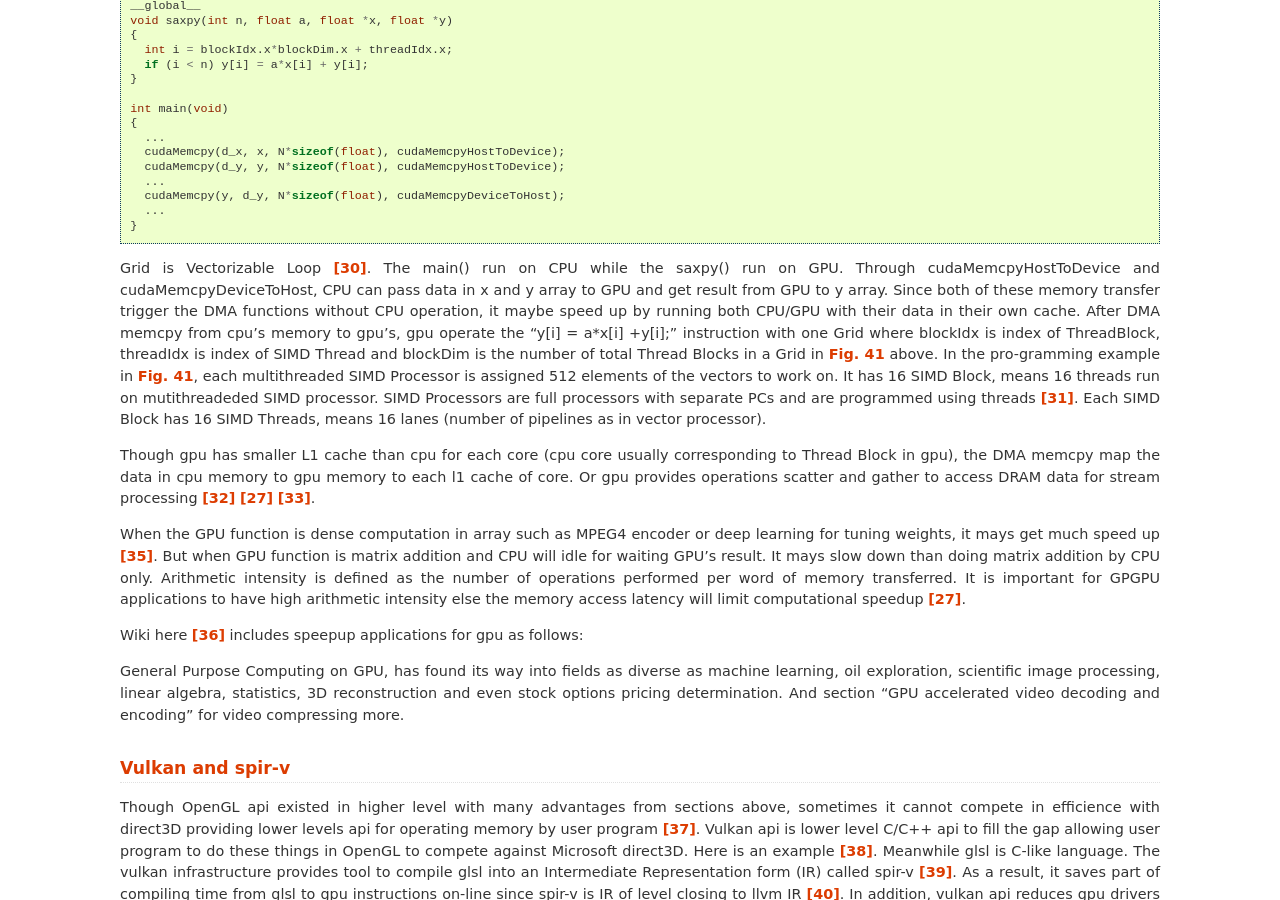
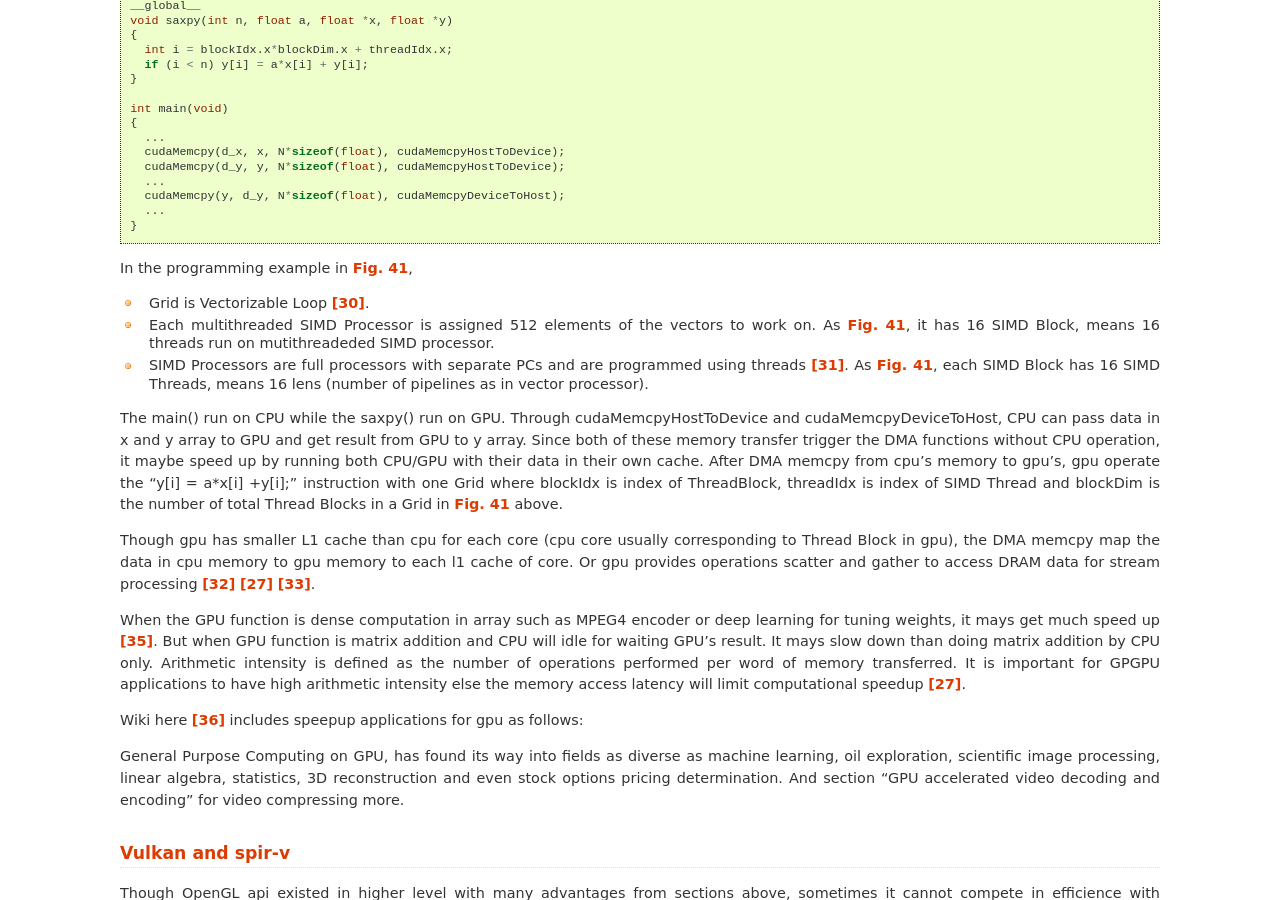
Before and after one commit to Jonathan2251/lbd, a Sphinx documentation site: the page built from source/gpu.rst, in a window 1280 px wide and 900 px high, scrolled down 8705 px. Built offline with Sphinx 7.4.7, drawn with Linux system fonts in a browser that asks for light colours; pages that are not in the unit, such as notebooks, are missing from menus; some of the changed lines change nothing that is shown; some of the changed text lies outside the part shown.

Commit message:
list for gpu terms

```diff
--- a/source/gpu.rst
+++ b/source/gpu.rst
@@ -400,7 +400,18 @@ as follows,
     ...
   }
 
-Grid is Vectorizable Loop [#Quantitative-gpu-griddef]_.
+In the programming example in :numref:`grid`,
+
+- Grid is Vectorizable Loop [#Quantitative-gpu-griddef]_.
+
+- Each multithreaded SIMD Processor is assigned 512 elements of the vectors to work on.
+  As :numref:`grid`, it has 16 SIMD Block, means 16 threads run on mutithreadeded
+  SIMD processor.
+
+- SIMD Processors are full processors with separate PCs and are programmed using
+  threads [#Quantitative-gpu-threadblock]_. As :numref:`grid`, each SIMD Block has
+  16 SIMD Threads, means 16 lens (number of pipelines as in vector processor).
+
 The main() run on CPU while the saxpy() run on GPU. Through
 cudaMemcpyHostToDevice and cudaMemcpyDeviceToHost, CPU can pass data in x and y
 array to GPU and get result from GPU to y array.
@@ -410,12 +421,6 @@ After DMA memcpy from cpu's memory to gpu's, gpu operate the "y[i] = a*x[i] +y[i
 instruction with one Grid where blockIdx is index of ThreadBlock, threadIdx is
 index of SIMD Thread and blockDim is the number of total Thread Blocks in a Grid
 in :numref:`grid` above.
-In the pro-gramming example in :numref:`grid`, each multithreaded SIMD Processor
-is assigned 512 elements of the vectors to work on.
-It has 16 SIMD Block, means 16 threads run on mutithreadeded SIMD processor.
-SIMD Processors are full processors with separate PCs and are programmed using
-threads [#Quantitative-gpu-threadblock]_. Each SIMD Block has 16 SIMD Threads,
-means 16 lanes (number of pipelines as in vector processor).
 
 Though gpu has smaller L1 cache than cpu for each core (cpu core usually
 corresponding to Thread Block in gpu),
```
